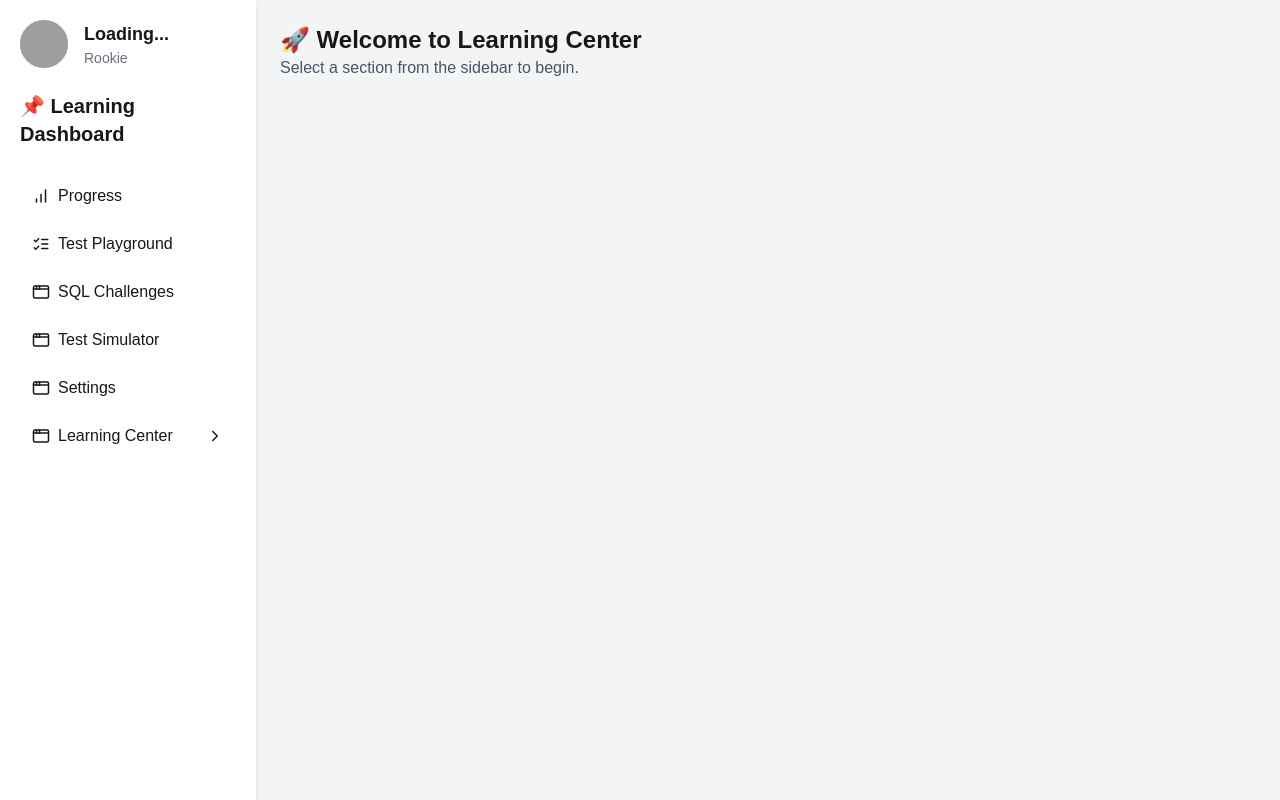
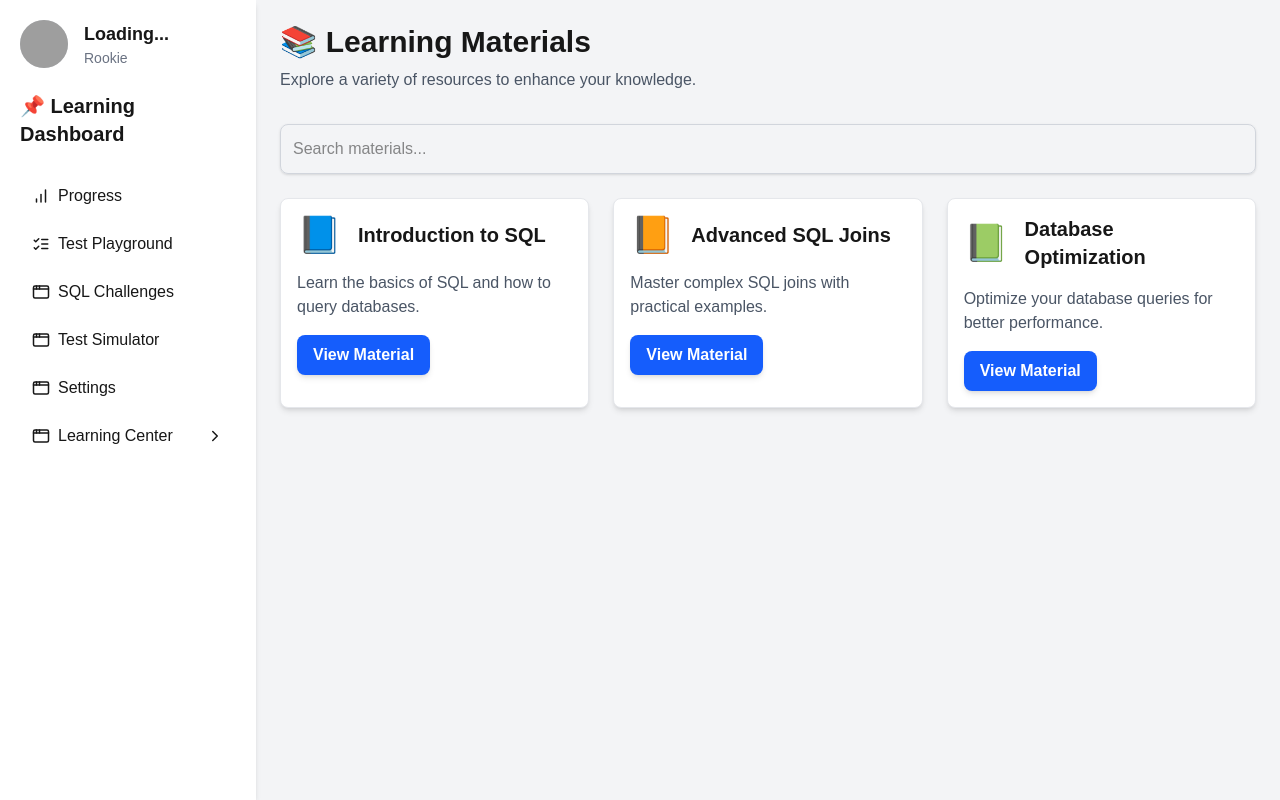
Before and after one commit to PawelPW/dashboard, a Next.js app: page /learning-center/materials in a window 1280 px wide. Built offline with nearby package versions, Linux system fonts and the light colour scheme; grey boxes are pictures that could not be loaded.

Commit message:
materials page

```diff
--- /dev/null
+++ b/public/data/materials.ts
@@ -0,0 +1,21 @@
+export const materials = [
+    {
+      id: 1,
+      title: "Introduction to SQL",
+      description: "Learn the basics of SQL and how to query databases.",
+      icon: "📘",
+    },
+    {
+      id: 2,
+      title: "Advanced SQL Joins",
+      description: "Master complex SQL joins with practical examples.",
+      icon: "📙",
+    },
+    {
+      id: 3,
+      title: "Database Optimization",
+      description: "Optimize your database queries for better performance.",
+      icon: "📗",
+    },
+    // Add more materials as needed
+  ];
--- a/src/app/learning-center/materials/page.tsx
+++ b/src/app/learning-center/materials/page.tsx
@@ -1,10 +1,45 @@
+"use client";
 import LearningCenterLayout from "@/components/LearningCenterLayout";
-
-export default function TestPlaygroundPage({ children }: { children: React.ReactNode }) {
+import Button from "@/components/Button";
+import { materials } from "../../../../public/data/materials";
+export default function LearningMaterialsPage() {
   return (
     <LearningCenterLayout>
-      <h1 className="text-2xl font-bold">🚀 Welcome to Learning Center</h1>
-      <p className="text-gray-600">Select a section from the sidebar to begin.</p>
+      {/* Header Section */}
+      <div className="mb-8">
+        <h1 className="text-3xl font-bold mb-2">📚 Learning Materials</h1>
+        <p className="text-gray-600">
+          Explore a variety of resources to enhance your knowledge.
+        </p>
+      </div>
+
+      {/* Search Bar */}
+      <div className="mb-6">
+        <input
+          type="text"
+          placeholder="Search materials..."
+          className="w-full p-3 border border-gray-300 rounded-lg shadow-sm focus:outline-none focus:ring-2 focus:ring-blue-500 focus:border-blue-500"
+        />
+      </div>
+
+      {/* Materials Grid */}
+      <div className="grid grid-cols-1 sm:grid-cols-2 lg:grid-cols-3 gap-6">
+        {materials.map((material) => (
+          <div
+            key={material.id}
+            className="p-4 bg-white border border-gray-200 rounded-lg shadow-md hover:shadow-lg transition-shadow"
+          >
+            <div className="flex items-center mb-4">
+              <span className="text-4xl mr-4">{material.icon}</span>
+              <h2 className="text-xl font-semibold">{material.title}</h2>
+            </div>
+            <p className="text-gray-600 mb-4">{material.description}</p>
+            <Button onClick={() => alert(`Viewing ${material.title}`)}>
+              View Material
+            </Button>
+          </div>
+        ))}
+      </div>
     </LearningCenterLayout>
   );
 }
--- /dev/null
+++ b/src/components/Button.tsx
@@ -0,0 +1,32 @@
+"use client";
+import React from "react";
+
+interface ButtonProps {
+  children: React.ReactNode;
+  onClick?: () => void;
+  variant?: "primary" | "secondary";
+}
+
+const Button: React.FC<ButtonProps> = ({
+  children,
+  onClick,
+  variant = "primary",
+}) => {
+  const baseStyles =
+    "px-4 py-2 font-semibold rounded-lg shadow-md focus:outline-none focus:ring-2 focus:ring-offset-2 transition-all";
+  const variantStyles = {
+    primary: "bg-blue-600 text-white hover:bg-blue-700 focus:ring-blue-500",
+    secondary: "bg-gray-600 text-white hover:bg-gray-700 focus:ring-gray-500",
+  };
+
+  return (
+    <button
+      className={`${baseStyles} ${variantStyles[variant]}`}
+      onClick={onClick}
+    >
+      {children}
+    </button>
+  );
+};
+
+export default Button;
```
